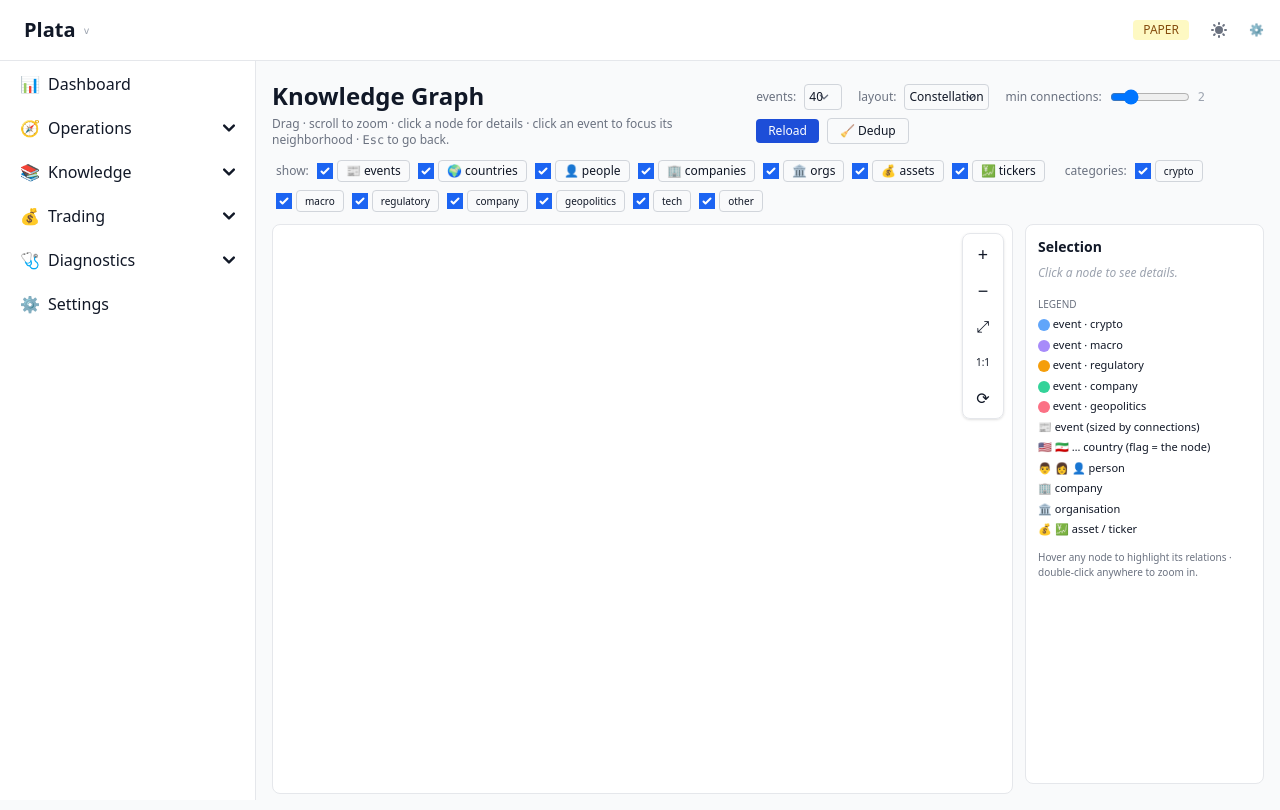
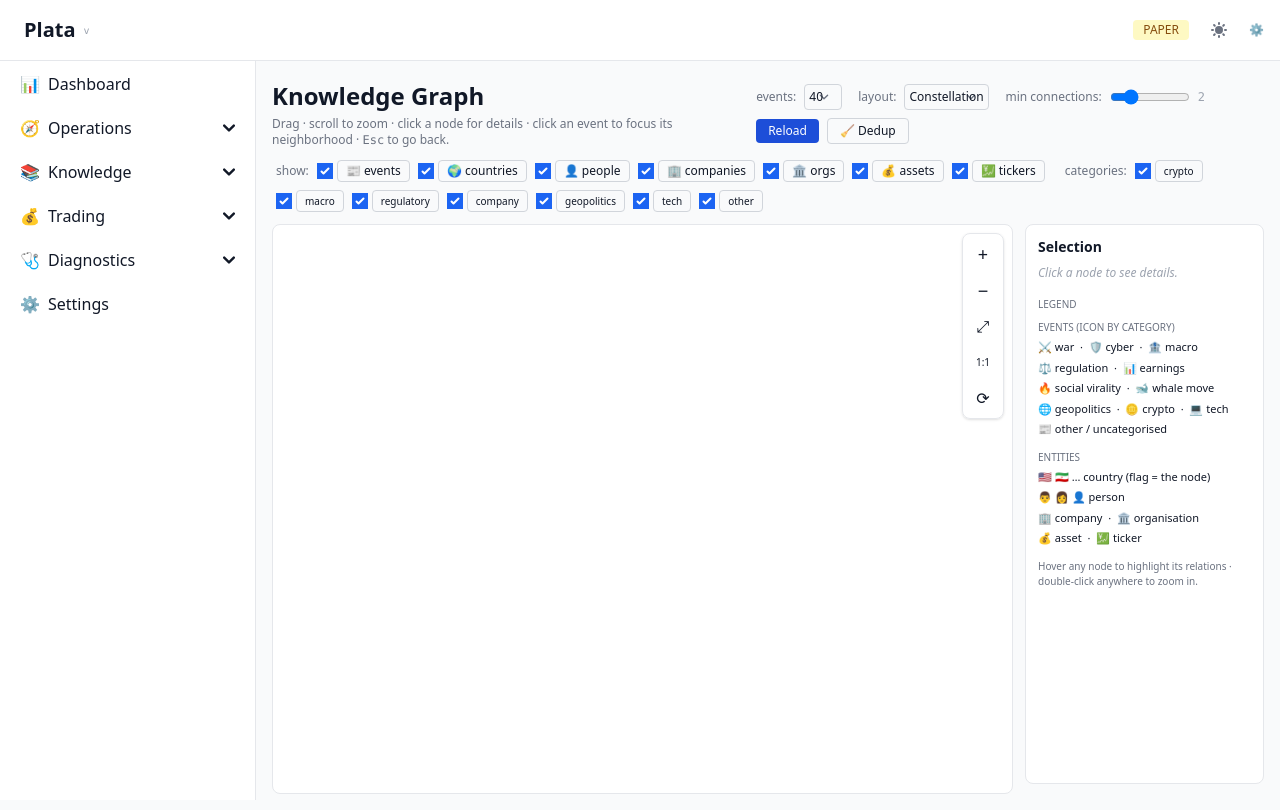
Before and after one commit to livneb/plata, a Python web app: template plata/dashboard/templates/pages/graph.html in a window 1280 px wide. Run offline with Jinja, Linux system fonts and the light colour scheme; the template is opened without the code that fills it, so the values that code supplies are empty; some libraries are stand-ins or nearby versions.

Commit message:
v2.24.079: graph — per-category event icons (⚔️🛡️🏦⚖️📊🔥🐋🪙) instead of one 📰 for everything
https://claude.ai/code/session_018JpLrG1p3LjtdRXg4mXbZX

```diff
--- a/plata/dashboard/templates/pages/graph.html
+++ b/plata/dashboard/templates/pages/graph.html
@@ -95,18 +95,20 @@
       </div>
       <div class="mt-4">
         <h3 class="text-[10px] uppercase text-gray-500 mb-1">Legend</h3>
+        <p class="text-[10px] uppercase text-gray-500 mt-2 mb-1">Events (icon by category)</p>
         <ul class="text-[11px] space-y-1">
-          <li><span class="inline-block w-3 h-3 rounded-full align-middle" style="background:#60a5fa"></span> event · crypto</li>
-          <li><span class="inline-block w-3 h-3 rounded-full align-middle" style="background:#a78bfa"></span> event · macro</li>
-          <li><span class="inline-block w-3 h-3 rounded-full align-middle" style="background:#f59e0b"></span> event · regulatory</li>
-          <li><span class="inline-block w-3 h-3 rounded-full align-middle" style="background:#34d399"></span> event · company</li>
-          <li><span class="inline-block w-3 h-3 rounded-full align-middle" style="background:#fb7185"></span> event · geopolitics</li>
-          <li><span class="inline-block">📰</span> event (sized by connections)</li>
-          <li><span class="inline-block">🇺🇸 🇮🇷 …</span> country (flag = the node)</li>
-          <li><span class="inline-block">👨 👩 👤</span> person</li>
-          <li><span class="inline-block">🏢</span> company</li>
-          <li><span class="inline-block">🏛️</span> organisation</li>
-          <li><span class="inline-block">💰 💹</span> asset / ticker</li>
+          <li>⚔️ war &nbsp;·&nbsp; 🛡️ cyber &nbsp;·&nbsp; 🏦 macro</li>
+          <li>⚖️ regulation &nbsp;·&nbsp; 📊 earnings</li>
+          <li>🔥 social virality &nbsp;·&nbsp; 🐋 whale move</li>
+          <li>🌐 geopolitics &nbsp;·&nbsp; 🪙 crypto &nbsp;·&nbsp; 💻 tech</li>
+          <li>📰 other / uncategorised</li>
+        </ul>
+        <p class="text-[10px] uppercase text-gray-500 mt-3 mb-1">Entities</p>
+        <ul class="text-[11px] space-y-1">
+          <li>🇺🇸 🇮🇷 …  country (flag = the node)</li>
+          <li>👨 👩 👤  person</li>
+          <li>🏢  company &nbsp;·&nbsp; 🏛️  organisation</li>
+          <li>💰  asset &nbsp;·&nbsp; 💹  ticker</li>
         </ul>
         <p class="text-[10px] text-gray-500 mt-3">Hover any node to highlight its relations · double-click anywhere to zoom in.</p>
       </div>
@@ -281,6 +283,25 @@
         person: '👤', company: '🏢', country: '🌍', asset: '💰',
         org: '🏛️', ticker: '💹', event: '📰', default: '◾',
       };
+      // Per-category event icons (was a single 📰 for all). Categories come
+      // from EventCategory in plata/core/schemas.py.
+      const EVENT_CAT_ICON = {
+        war:             '⚔️',
+        cyber:           '🛡️',
+        macro:           '🏦',
+        regulation:      '⚖️',
+        earnings:        '📊',
+        social_virality: '🔥',
+        whale_move:      '🐋',
+        // Aliases / legacy values we've seen come back from the enricher.
+        geopolitics:     '🌐',
+        crypto:          '🪙',
+        tech:            '💻',
+        company:         '🏢',
+        regulatory:      '⚖️',
+        other:           '📰',
+        default:         '📰',
+      };
       // Best-effort gendered person icon from common first names.
       const FEMALE = new Set(['mary','jane','sarah','rachel','michelle','janet','christine','kamala','angela','margaret','theresa','ursula','lisa','hillary','melinda','melania','elizabeth','queen','janet_yellen','kristalina','gita','nikki']);
       const MALE = new Set(['donald','barack','joe','joseph','vladimir','xi','kim','jerome','warren','elon','jeff','bill','mark','sundar','satya','mohammed','abdullah','benjamin','volodymyr','emmanuel','olaf','rishi','keir','jay','jamie','jeffrey','larry','christopher']);
@@ -323,7 +344,10 @@
         PRK:'🇰🇵',KP:'🇰🇵',NORTH_KOREA:'🇰🇵',
       };
       function iconFor(d) {
-        if (d.kind === 'event') return ENTITY_ICONS.event;
+        if (d.kind === 'event') {
+          const cat = String(d.category || 'default').toLowerCase();
+          return EVENT_CAT_ICON[cat] || EVENT_CAT_ICON.default;
+        }
         const t = (d.etype || 'default').toLowerCase();
         if (t === 'country') {
           const key = String(d.label || '').toUpperCase().replace(/[\s-]+/g, '_');
```
Also changed, not shown: CHANGELOG.md, 1 other file.
